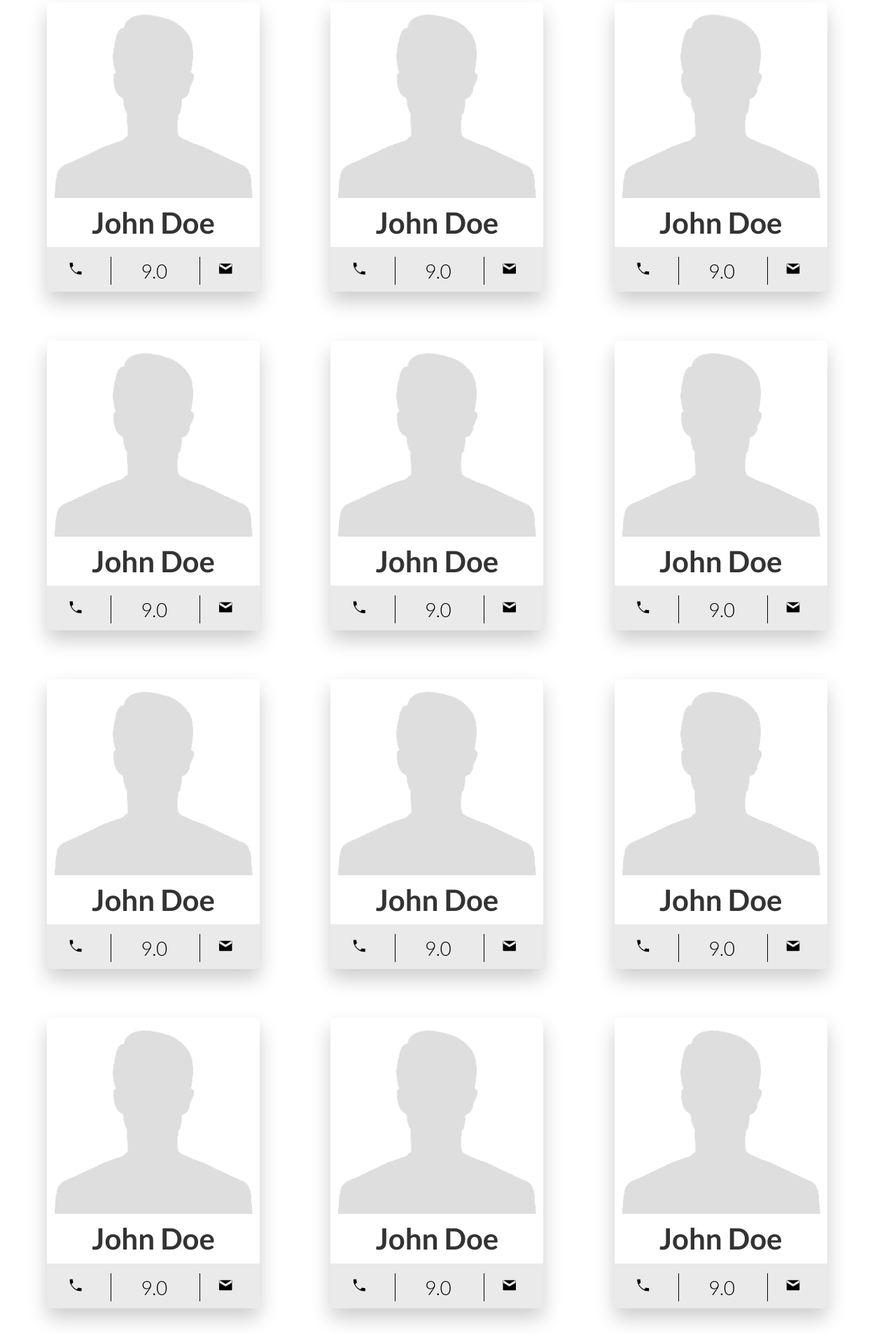
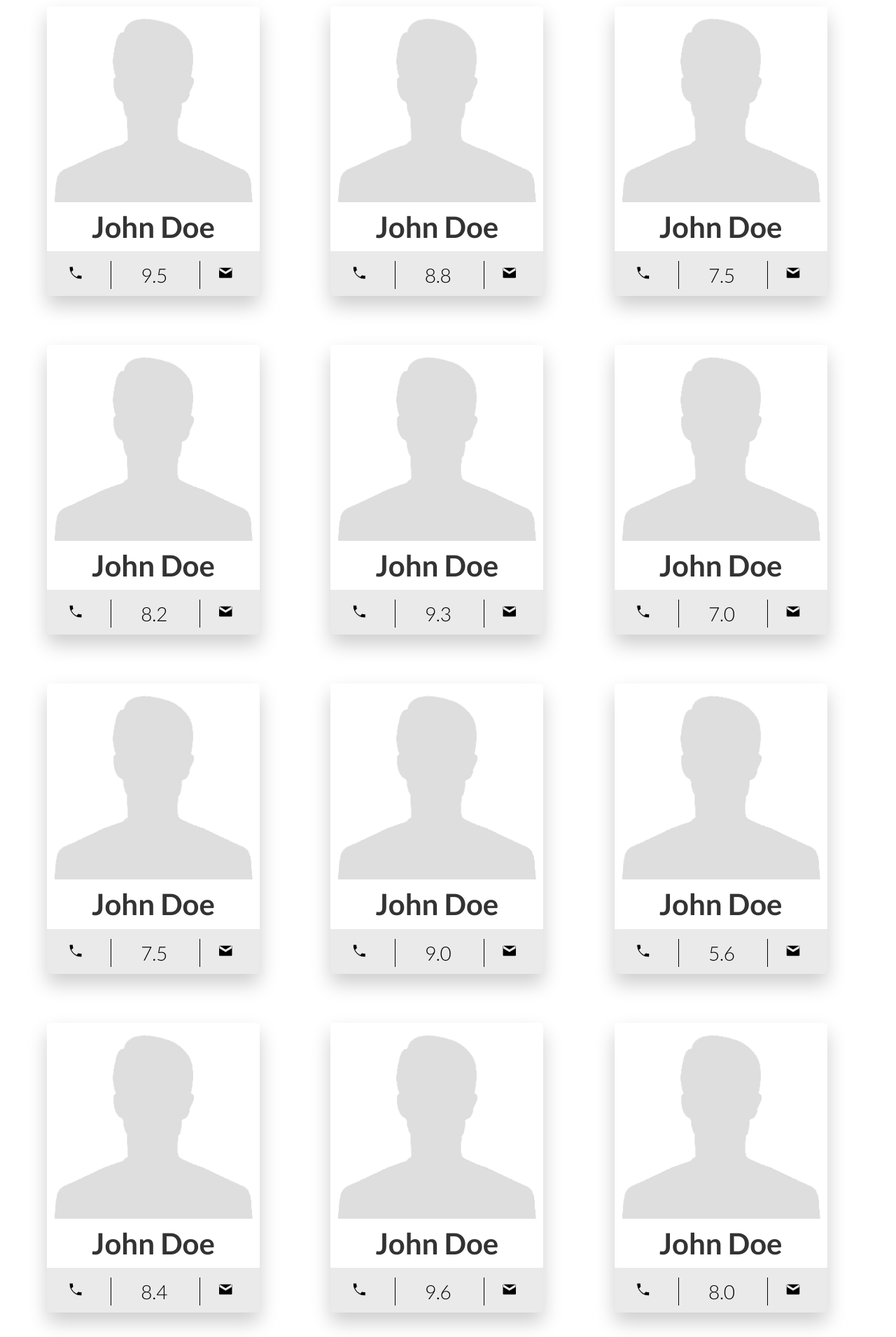
Before and after one commit to pranayberry/Troofle-Task, a plain HTML site: page index.html in a window 1280 px wide. Shown: the part 837-2748 px from the top of the page at 70% size. Drawn offline with nearby package versions, Linux system fonts and the light colour scheme.

Commit message:
Minor ui fixes

```diff
--- a/css/style.css
+++ b/css/style.css
@@ -16,8 +16,12 @@ body {
  }
 
 hr {
-    margin-top: 50em;
-    position: absolute;
+  border: 0;
+  clear:both;
+  display:block;
+  width: 100%;
+  background-color:#000;
+  height: 1px !important;
 }
 
  #logo {
@@ -28,6 +32,10 @@ hr {
 
 #troovalue {
 	color: #ff0000;
+    height: 100%;
+    text-align: right;
+    position: relative;
+    margin-top: 1em;
 }
 
 .centerBlock {
@@ -47,6 +55,10 @@ hr {
 .main-heading {
     font-family: 'Lato', sans-serif;
     font-weight: 900;
+    font-size: 3.5em;
+    text-decoration: underline;
+    margin: auto;
+    text-align: center;
 }
 
 .card {
--- a/index.html
+++ b/index.html
@@ -15,9 +15,9 @@
 	<div class="container-fluid circles">
 		<div class="row">
 			<div class="col-md-6 col-sm-6 col-xs-6">
-				<img src="Logos/logo2.jpg" id="logo" class="img-responsive">
+				<a href="#"><img src="Logos/logo2.jpg" id="logo" class="img-responsive"></a>
 			</div>
-			<div class="col-xs-12 col-sm-5 col-md-6 text-right">
+			<div class="col-xs-12 col-sm-5 col-sm-offset-1 col-md-offset-0 col-md-6 text-right">
 				<h1 id="troovalue">TrooValue</h1>
 			</div>
 			<hr>
@@ -102,7 +102,73 @@
 				</div>
 				<div class="row details">
 					<div class="col-md-1 col-sm-1 col-xs-2 phone"><a href="tel:123456789"><i class="material-icons" aria-hidden="true">phone</i></a></div>
-					<div class="col-md-6 col-md-offset-1 col-sm-1 col-xs-2 col-sm-offset-1"><p class="score text-center">9.0</p></div>
+					<div class="col-md-6 col-md-offset-1 col-sm-1 col-xs-2 col-sm-offset-1"><p class="score text-center">9.5</p></div>
+					<div class="col-md-1 col-sm-1 col-xs-2 mail col-sm-offset-5 col-md-offset-0"><a href="mailto:abc@xyz.com"><i class="material-icons" aria-hidden="true">mail</i></a></div>
+				</div>
+			</div>
+			<div class="col-md-3 col-xs-10 card col-sm-5 col-sm-offset-1">
+				<div class="row"><img src="Logos/img_avatar3.png" class="avatar"></div>
+				<div class="row title">
+					<h4 class="text-center"><b>John Doe</b></h4>
+				</div>
+				<div class="row details">
+					<div class="col-md-1 col-sm-1 col-xs-2 phone"><a href="tel:123456789"><i class="material-icons" aria-hidden="true">phone</i></a></div>
+					<div class="col-md-6 col-md-offset-1 col-sm-1 col-xs-2 col-sm-offset-1"><p class="score text-center">8.8</p></div>
+					<div class="col-md-1 col-sm-1 col-xs-2 mail col-sm-offset-5 col-md-offset-0"><a href="mailto:abc@xyz.com"><i class="material-icons" aria-hidden="true">mail</i></a></div>
+				</div>
+			</div>
+			<div class="col-md-3 col-xs-10 card col-sm-5 col-sm-offset-1">
+				<div class="row"><img src="Logos/img_avatar3.png" class="avatar"></div>
+				<div class="row title">
+					<h4 class="text-center"><b>John Doe</b></h4>
+				</div>
+				<div class="row details">
+					<div class="col-md-1 col-sm-1 col-xs-2 phone"><a href="tel:123456789"><i class="material-icons" aria-hidden="true">phone</i></a></div>
+					<div class="col-md-6 col-md-offset-1 col-sm-1 col-xs-2 col-sm-offset-1"><p class="score text-center">7.5</p></div>
+					<div class="col-md-1 col-sm-1 col-xs-2 mail col-sm-offset-5 col-md-offset-0"><a href="mailto:abc@xyz.com"><i class="material-icons" aria-hidden="true">mail</i></a></div>
+				</div>
+			</div>
+			<div class="col-md-3 col-xs-10 card col-sm-5">
+				<div class="row"><img src="Logos/img_avatar3.png" class="avatar"></div>
+				<div class="row title">
+					<h4 class="text-center"><b>John Doe</b></h4>
+				</div>
+				<div class="row details">
+					<div class="col-md-1 col-sm-1 col-xs-2 phone"><a href="tel:123456789"><i class="material-icons" aria-hidden="true">phone</i></a></div>
+					<div class="col-md-6 col-md-offset-1 col-sm-1 col-xs-2 col-sm-offset-1"><p class="score text-center">8.2</p></div>
+					<div class="col-md-1 col-sm-1 col-xs-2 mail col-sm-offset-5 col-md-offset-0"><a href="mailto:abc@xyz.com"><i class="material-icons" aria-hidden="true">mail</i></a></div>
+				</div>
+			</div>
+			<div class="col-md-3 col-xs-10 card col-sm-5 col-sm-offset-1">
+				<div class="row"><img src="Logos/img_avatar3.png" class="avatar"></div>
+				<div class="row title">
+					<h4 class="text-center"><b>John Doe</b></h4>
+				</div>
+				<div class="row details">
+					<div class="col-md-1 col-sm-1 col-xs-2 phone"><a href="tel:123456789"><i class="material-icons" aria-hidden="true">phone</i></a></div>
+					<div class="col-md-6 col-md-offset-1 col-sm-1 col-xs-2 col-sm-offset-1"><p class="score text-center">9.3</p></div>
+					<div class="col-md-1 col-sm-1 col-xs-2 mail col-sm-offset-5 col-md-offset-0"><a href="mailto:abc@xyz.com"><i class="material-icons" aria-hidden="true">mail</i></a></div>
+				</div>
+			</div>
+			<div class="col-md-3 col-xs-10 card col-sm-5 col-sm-offset-1">
+				<div class="row"><img src="Logos/img_avatar3.png" class="avatar"></div>
+				<div class="row title">
+					<h4 class="text-center"><b>John Doe</b></h4>
+				</div>
+				<div class="row details">
+					<div class="col-md-1 col-sm-1 col-xs-2 phone"><a href="tel:123456789"><i class="material-icons" aria-hidden="true">phone</i></a></div>
+					<div class="col-md-6 col-md-offset-1 col-sm-1 col-xs-2 col-sm-offset-1"><p class="score text-center">7.0</p></div>
+					<div class="col-md-1 col-sm-1 col-xs-2 mail col-sm-offset-5 col-md-offset-0"><a href="mailto:abc@xyz.com"><i class="material-icons" aria-hidden="true">mail</i></a></div>
+				</div>
+			</div>
+			<div class="col-md-3 col-xs-10 card col-sm-5">
+				<div class="row"><img src="Logos/img_avatar3.png" class="avatar"></div>
+				<div class="row title">
+					<h4 class="text-center"><b>John Doe</b></h4>
+				</div>
+				<div class="row details">
+					<div class="col-md-1 col-sm-1 col-xs-2 phone"><a href="tel:123456789"><i class="material-icons" aria-hidden="true">phone</i></a></div>
+					<div class="col-md-6 col-md-offset-1 col-sm-1 col-xs-2 col-sm-offset-1"><p class="score text-center">7.5</p></div>
 					<div class="col-md-1 col-sm-1 col-xs-2 mail col-sm-offset-5 col-md-offset-0"><a href="mailto:abc@xyz.com"><i class="material-icons" aria-hidden="true">mail</i></a></div>
 				</div>
 			</div>
@@ -124,7 +190,7 @@
 				</div>
 				<div class="row details">
 					<div class="col-md-1 col-sm-1 col-xs-2 phone"><a href="tel:123456789"><i class="material-icons" aria-hidden="true">phone</i></a></div>
-					<div class="col-md-6 col-md-offset-1 col-sm-1 col-xs-2 col-sm-offset-1"><p class="score text-center">9.0</p></div>
+					<div class="col-md-6 col-md-offset-1 col-sm-1 col-xs-2 col-sm-offset-1"><p class="score text-center">5.6</p></div>
 					<div class="col-md-1 col-sm-1 col-xs-2 mail col-sm-offset-5 col-md-offset-0"><a href="mailto:abc@xyz.com"><i class="material-icons" aria-hidden="true">mail</i></a></div>
 				</div>
 			</div>
@@ -135,7 +201,7 @@
 				</div>
 				<div class="row details">
 					<div class="col-md-1 col-sm-1 col-xs-2 phone"><a href="tel:123456789"><i class="material-icons" aria-hidden="true">phone</i></a></div>
-					<div class="col-md-6 col-md-offset-1 col-sm-1 col-xs-2 col-sm-offset-1"><p class="score text-center">9.0</p></div>
+					<div class="col-md-6 col-md-offset-1 col-sm-1 col-xs-2 col-sm-offset-1"><p class="score text-center">8.4</p></div>
 					<div class="col-md-1 col-sm-1 col-xs-2 mail col-sm-offset-5 col-md-offset-0"><a href="mailto:abc@xyz.com"><i class="material-icons" aria-hidden="true">mail</i></a></div>
 				</div>
 			</div>
@@ -146,7 +212,7 @@
 				</div>
 				<div class="row details">
 					<div class="col-md-1 col-sm-1 col-xs-2 phone"><a href="tel:123456789"><i class="material-icons" aria-hidden="true">phone</i></a></div>
-					<div class="col-md-6 col-md-offset-1 col-sm-1 col-xs-2 col-sm-offset-1"><p class="score text-center">9.0</p></div>
+					<div class="col-md-6 col-md-offset-1 col-sm-1 col-xs-2 col-sm-offset-1"><p class="score text-center">9.6</p></div>
 					<div class="col-md-1 col-sm-1 col-xs-2 mail col-sm-offset-5 col-md-offset-0"><a href="mailto:abc@xyz.com"><i class="material-icons" aria-hidden="true">mail</i></a></div>
 				</div>
 			</div>
@@ -157,73 +223,7 @@
 				</div>
 				<div class="row details">
 					<div class="col-md-1 col-sm-1 col-xs-2 phone"><a href="tel:123456789"><i class="material-icons" aria-hidden="true">phone</i></a></div>
-					<div class="col-md-6 col-md-offset-1 col-sm-1 col-xs-2 col-sm-offset-1"><p class="score text-center">9.0</p></div>
-					<div class="col-md-1 col-sm-1 col-xs-2 mail col-sm-offset-5 col-md-offset-0"><a href="mailto:abc@xyz.com"><i class="material-icons" aria-hidden="true">mail</i></a></div>
-				</div>
-			</div>
-			<div class="col-md-3 col-xs-10 card col-sm-5">
-				<div class="row"><img src="Logos/img_avatar3.png" class="avatar"></div>
-				<div class="row title">
-					<h4 class="text-center"><b>John Doe</b></h4>
-				</div>
-				<div class="row details">
-					<div class="col-md-1 col-sm-1 col-xs-2 phone"><a href="tel:123456789"><i class="material-icons" aria-hidden="true">phone</i></a></div>
-					<div class="col-md-6 col-md-offset-1 col-sm-1 col-xs-2 col-sm-offset-1"><p class="score text-center">9.0</p></div>
-					<div class="col-md-1 col-sm-1 col-xs-2 mail col-sm-offset-5 col-md-offset-0"><a href="mailto:abc@xyz.com"><i class="material-icons" aria-hidden="true">mail</i></a></div>
-				</div>
-			</div>
-			<div class="col-md-3 col-xs-10 card col-sm-5 col-sm-offset-1">
-				<div class="row"><img src="Logos/img_avatar3.png" class="avatar"></div>
-				<div class="row title">
-					<h4 class="text-center"><b>John Doe</b></h4>
-				</div>
-				<div class="row details">
-					<div class="col-md-1 col-sm-1 col-xs-2 phone"><a href="tel:123456789"><i class="material-icons" aria-hidden="true">phone</i></a></div>
-					<div class="col-md-6 col-md-offset-1 col-sm-1 col-xs-2 col-sm-offset-1"><p class="score text-center">9.0</p></div>
-					<div class="col-md-1 col-sm-1 col-xs-2 mail col-sm-offset-5 col-md-offset-0"><a href="mailto:abc@xyz.com"><i class="material-icons" aria-hidden="true">mail</i></a></div>
-				</div>
-			</div>
-			<div class="col-md-3 col-xs-10 card col-sm-5 col-sm-offset-1">
-				<div class="row"><img src="Logos/img_avatar3.png" class="avatar"></div>
-				<div class="row title">
-					<h4 class="text-center"><b>John Doe</b></h4>
-				</div>
-				<div class="row details">
-					<div class="col-md-1 col-sm-1 col-xs-2 phone"><a href="tel:123456789"><i class="material-icons" aria-hidden="true">phone</i></a></div>
-					<div class="col-md-6 col-md-offset-1 col-sm-1 col-xs-2 col-sm-offset-1"><p class="score text-center">9.0</p></div>
-					<div class="col-md-1 col-sm-1 col-xs-2 mail col-sm-offset-5 col-md-offset-0"><a href="mailto:abc@xyz.com"><i class="material-icons" aria-hidden="true">mail</i></a></div>
-				</div>
-			</div>
-			<div class="col-md-3 col-xs-10 card col-sm-5">
-				<div class="row"><img src="Logos/img_avatar3.png" class="avatar"></div>
-				<div class="row title">
-					<h4 class="text-center"><b>John Doe</b></h4>
-				</div>
-				<div class="row details">
-					<div class="col-md-1 col-sm-1 col-xs-2 phone"><a href="tel:123456789"><i class="material-icons" aria-hidden="true">phone</i></a></div>
-					<div class="col-md-6 col-md-offset-1 col-sm-1 col-xs-2 col-sm-offset-1"><p class="score text-center">9.0</p></div>
-					<div class="col-md-1 col-sm-1 col-xs-2 mail col-sm-offset-5 col-md-offset-0"><a href="mailto:abc@xyz.com"><i class="material-icons" aria-hidden="true">mail</i></a></div>
-				</div>
-			</div>
-			<div class="col-md-3 col-xs-10 card col-sm-5 col-sm-offset-1">
-				<div class="row"><img src="Logos/img_avatar3.png" class="avatar"></div>
-				<div class="row title">
-					<h4 class="text-center"><b>John Doe</b></h4>
-				</div>
-				<div class="row details">
-					<div class="col-md-1 col-sm-1 col-xs-2 phone"><a href="tel:123456789"><i class="material-icons" aria-hidden="true">phone</i></a></div>
-					<div class="col-md-6 col-md-offset-1 col-sm-1 col-xs-2 col-sm-offset-1"><p class="score text-center">9.0</p></div>
-					<div class="col-md-1 col-sm-1 col-xs-2 mail col-sm-offset-5 col-md-offset-0"><a href="mailto:abc@xyz.com"><i class="material-icons" aria-hidden="true">mail</i></a></div>
-				</div>
-			</div>
-			<div class="col-md-3 col-xs-10 card col-sm-5 col-sm-offset-1">
-				<div class="row"><img src="Logos/img_avatar3.png" class="avatar"></div>
-				<div class="row title">
-					<h4 class="text-center"><b>John Doe</b></h4>
-				</div>
-				<div class="row details">
-					<div class="col-md-1 col-sm-1 col-xs-2 phone"><a href="tel:123456789"><i class="material-icons" aria-hidden="true">phone</i></a></div>
-					<div class="col-md-6 col-md-offset-1 col-sm-1 col-xs-2 col-sm-offset-1"><p class="score text-center">9.0</p></div>
+					<div class="col-md-6 col-md-offset-1 col-sm-1 col-xs-2 col-sm-offset-1"><p class="score text-center">8.0</p></div>
 					<div class="col-md-1 col-sm-1 col-xs-2 mail col-sm-offset-5 col-md-offset-0"><a href="mailto:abc@xyz.com"><i class="material-icons" aria-hidden="true">mail</i></a></div>
 				</div>
 			</div>
```
